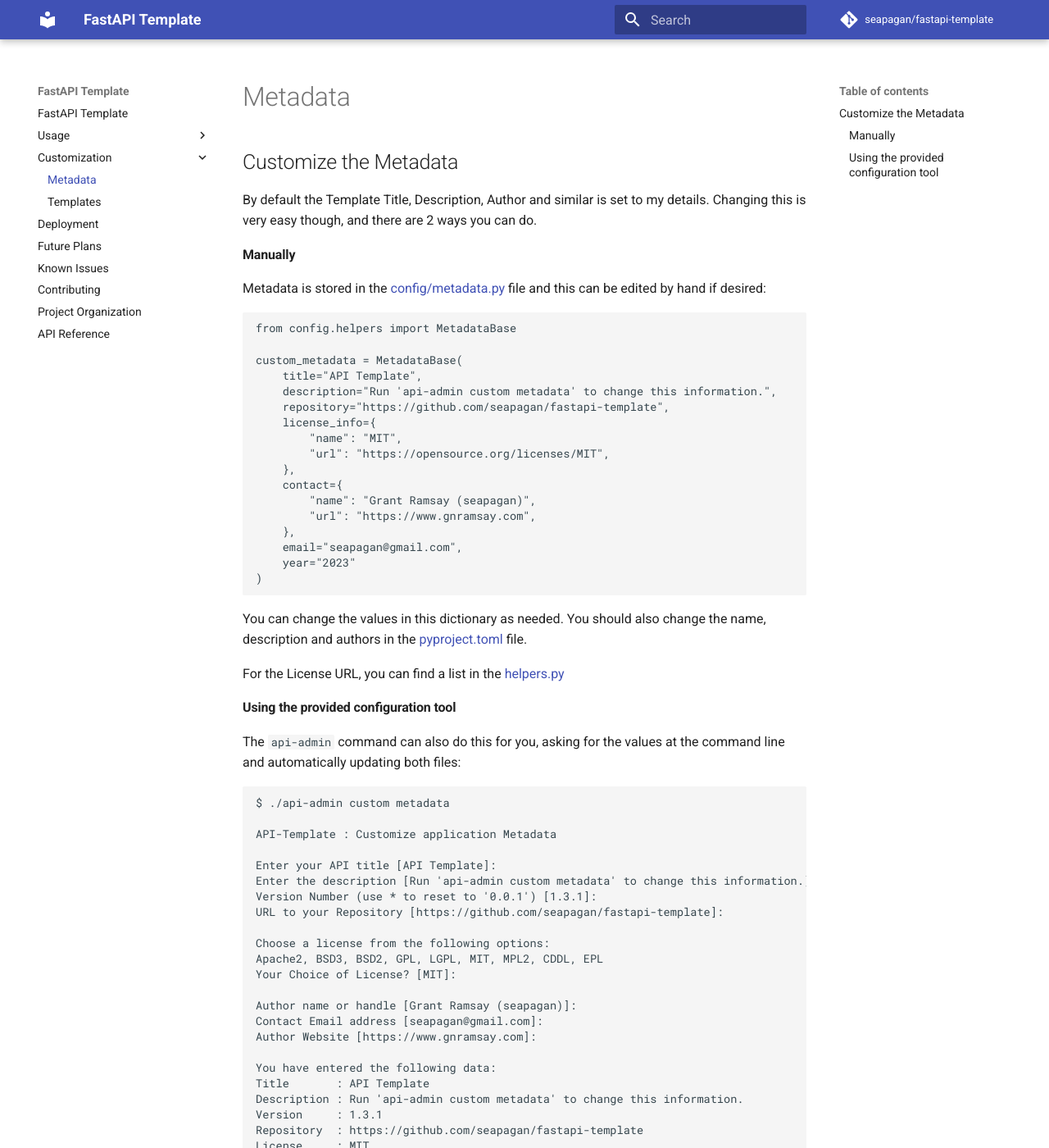
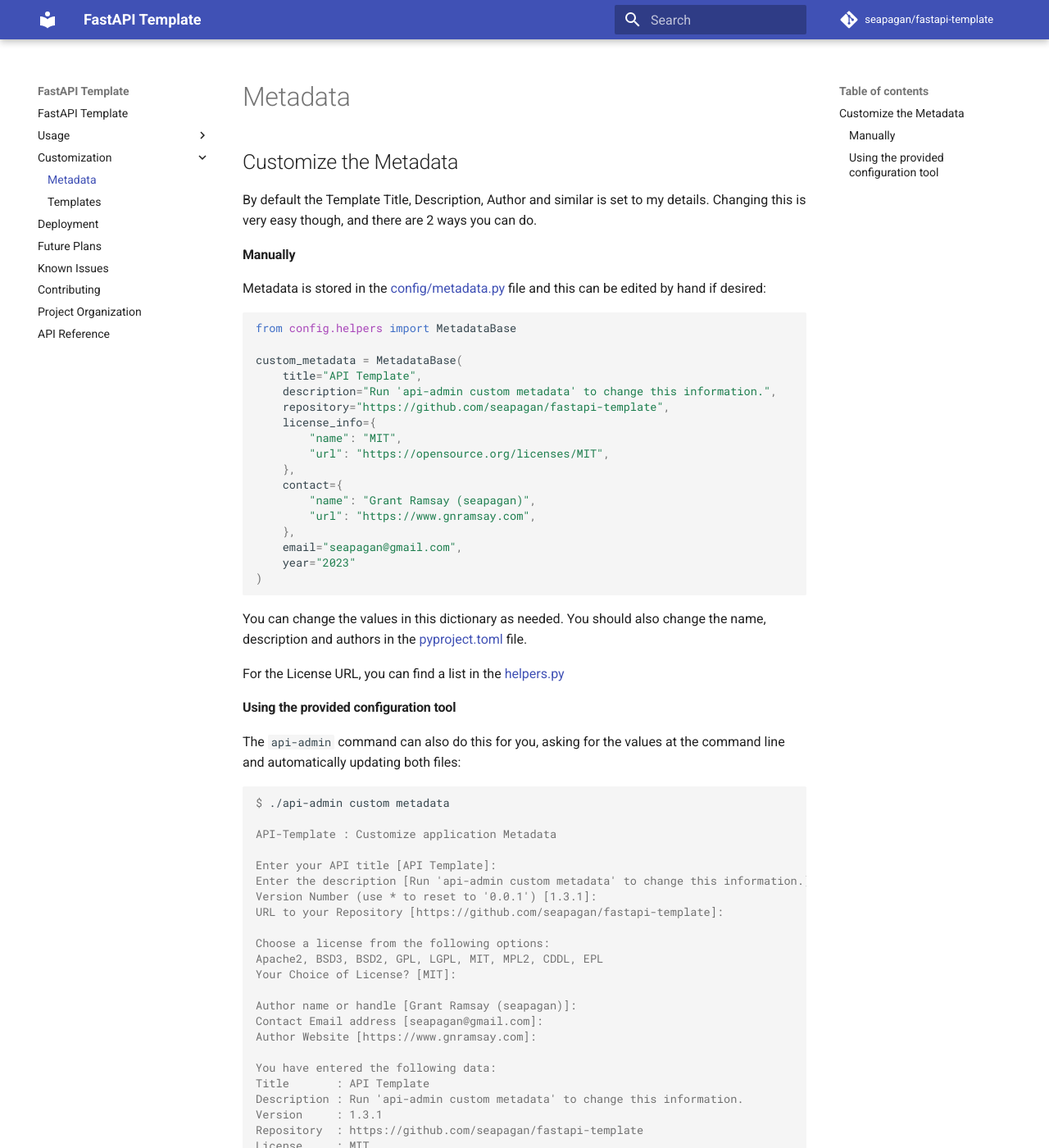
Before and after one commit to seapagan/fastapi-template, an MkDocs documentation site: the page built from docs/customization/meta.md, in a window 1280 px wide and 1400 px high. Shown: the whole window at 82% size. Built offline with MkDocs 1.6.1 and Material for MkDocs 9.7.7, drawn with Linux system fonts in a browser that asks for light colours; comment, search, counter and statistics services are not loaded; some of the changed text lies outside the part shown.

Commit message:
tweak code hilighting
Signed-off-by: Grant Ramsay <seapagan@gmail.com>

```diff
--- a/mkdocs.yml
+++ b/mkdocs.yml
@@ -12,6 +12,10 @@
 
 markdown_extensions:
   - pymdownx.snippets
+  - pymdownx.superfences
+  - pymdownx.highlight:
+      linenums: false
+      auto_title: false
 
 nav:
   - FastAPI Template: index.md
```
